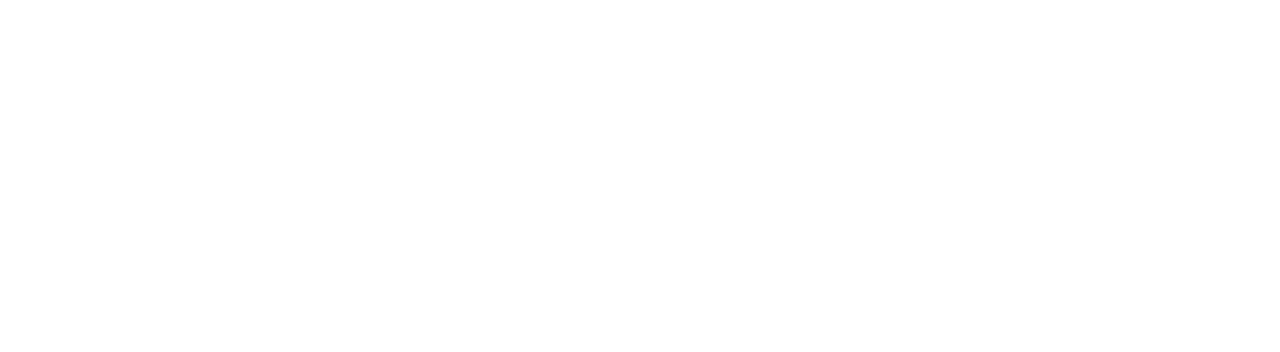
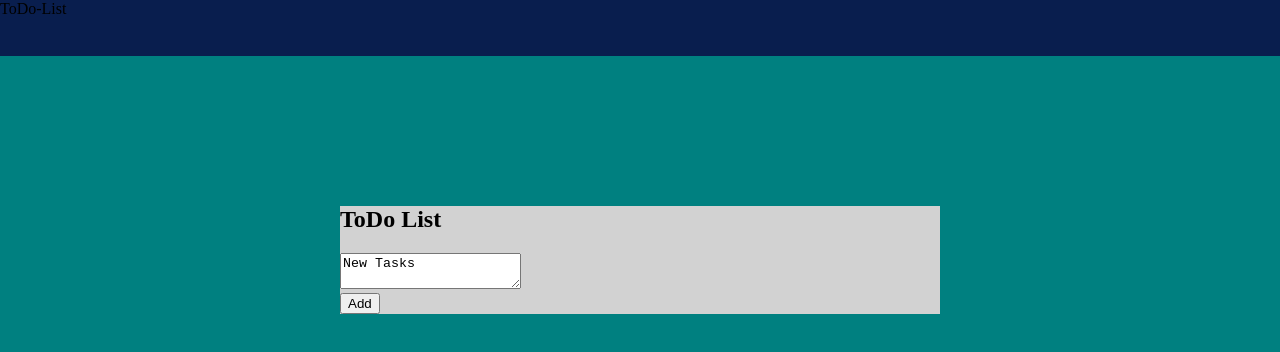
Before and after one commit to sterneindernacht/TODO-List, a website: page index.html in a window 1280 px wide. Drawn offline with Linux system fonts and the light colour scheme.

Commit message:
changed CSS file

```diff
--- a/index.html
+++ b/index.html
@@ -8,9 +8,23 @@
         <link rel="stylesheet" href="style.css">
     </head>
     <body>
+        <nav id="navigation">ToDo-List</nav>
         <div class="todo-main">
-            <div class="tasks">
 
+            <h2>ToDo List</h2>
+            <form>
+            <div class="adding-task">
+               <div>
+                    <textarea>New Tasks</textarea>
+               </div>
+               <div>
+                     <button>Add</button>
+               </div>
+
+
+            </div>
+            </form>
+            <div class="added-tasks">
 
             </div>
 
--- a/style.css
+++ b/style.css
@@ -0,0 +1,18 @@
+body {
+    padding: 0;
+    margin: 0;
+    background: rgb(0, 128, 128);
+}
+#navigation {
+    background: rgb(9, 30, 78);
+    width: 100vw;
+    height: 56px;
+}
+
+.todo-main {
+    background: rgb(210, 210, 210) ;
+    width: 600px;
+    margin-left: auto;
+    margin-right: auto;
+    margin-top: 150px;
+}
```
